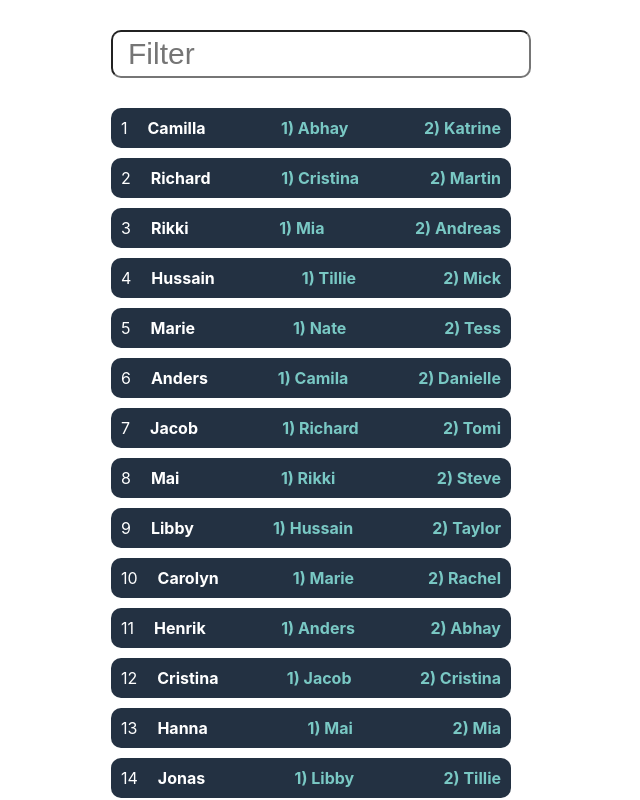
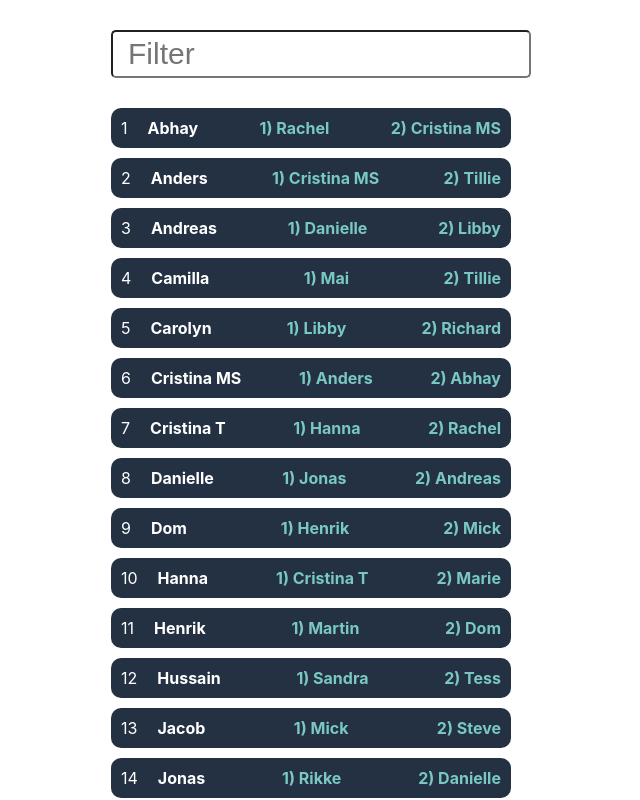
Before and after one commit to andrewszwec/matcher, a React (Create React App) app: page / in a window 1280 px wide. Shown: the top 800 px of the page, without its empty margins (329-969 px from the left). Built offline with nearby package versions, Linux system fonts and the light colour scheme.

Commit message:
adding real list

```diff
--- a/src/App.css
+++ b/src/App.css
@@ -7,7 +7,7 @@
 .input {
   padding: 5px 15px;
   width: 400;
-  border-radius: 10px;
+  border-radius: 5px;
   border-width: 2px;
   font-size: 30px;
 }
--- a/src/App.js
+++ b/src/App.js
@@ -5,37 +5,38 @@ import './App.css';
 // This holds a list of some fiction people
 // Some  have the same name but different age and id
 const USERS = [
-  { id: 1, name: 'Camilla', person1: 'Abhay', person2: 'Katrine'},
-  { id: 2, name: 'Richard', person1: 'Cristina', person2: 'Martin'},
-  { id: 3, name: 'Rikki', person1: 'Mia', person2: 'Andreas'},
-  { id: 4, name: 'Hussain', person1: 'Tillie ', person2: 'Mick'},
-  { id: 5, name: 'Marie', person1: 'Nate', person2: 'Tess'},
-  { id: 6, name: 'Anders', person1: 'Camila', person2: 'Danielle'},
-  { id: 7, name: 'Jacob', person1: 'Richard', person2: 'Tomi'},
-  { id: 8, name: 'Mai', person1: 'Rikki', person2: 'Steve'},
-  { id: 9, name: 'Libby', person1: 'Hussain', person2: 'Taylor'},
-  { id: 10, name: 'Carolyn', person1: 'Marie', person2: 'Rachel'},
-  { id: 11, name: 'Henrik', person1: 'Anders', person2: 'Abhay'},
-  { id: 12, name: 'Cristina', person1: 'Jacob', person2: 'Cristina'},
-  { id: 13, name: 'Hanna', person1: 'Mai', person2: 'Mia'},
-  { id: 14, name: 'Jonas', person1: 'Libby', person2: 'Tillie '},
-  { id: 15, name: 'Sandra', person1: 'Carolyn', person2: 'Nate'},
-  { id: 16, name: 'Dom', person1: 'Henrik', person2: 'Camila'},
-  { id: 17, name: 'Sam', person1: 'Cristina', person2: 'Richard'},
-  { id: 18, name: 'Katrine', person1: 'Hanna', person2: 'Rikki'},
-  { id: 19, name: 'Martin', person1: 'Jonas', person2: 'Hussain'},
-  { id: 20, name: 'Andreas', person1: 'Sandra', person2: 'Marie'},
-  { id: 21, name: 'Mick', person1: 'Dom', person2: 'Anders'},
-  { id: 22, name: 'Tess', person1: 'Sam', person2: 'Jacob'},
-  { id: 23, name: 'Danielle', person1: 'Katrine', person2: 'Mai'},
-  { id: 24, name: 'Tomi', person1: 'Martin', person2: 'Libby'},
-  { id: 25, name: 'Steve', person1: 'Andreas', person2: 'Carolyn'},
-  { id: 26, name: 'Taylor', person1: 'Mick', person2: 'Henrik'},
-  { id: 27, name: 'Rachel', person1: 'Tess', person2: 'Cristina'},
-  { id: 28, name: 'Abhay', person1: 'Danielle', person2: 'Hanna'},
-  { id: 29, name: 'Cristina', person1: 'Tomi', person2: 'Jonas'},
-  { id: 30, name: 'Mia', person1: 'Steve', person2: 'Sandra'},
-  { id: 31, name: 'Tillie ', person1: 'Taylor', person2: 'Dom'}
+  { id: 1, name: 'Abhay', person1: 'Rachel', person2: 'Cristina MS'},
+  { id: 2, name: 'Anders', person1: 'Cristina MS', person2: 'Tillie'},
+  { id: 3, name: 'Andreas', person1: 'Danielle', person2: 'Libby'},
+  { id: 4, name: 'Camilla', person1: 'Mai', person2: 'Tillie'},
+  { id: 5, name: 'Carolyn', person1: 'Libby', person2: 'Richard'},
+  { id: 6, name: 'Cristina MS', person1: 'Anders', person2: 'Abhay'},
+  { id: 7, name: 'Cristina T', person1: 'Hanna', person2: 'Rachel'},
+  { id: 8, name: 'Danielle', person1: 'Jonas', person2: 'Andreas'},
+  { id: 9, name: 'Dom', person1: 'Henrik', person2: 'Mick'},
+  { id: 10, name: 'Hanna', person1: 'Cristina T', person2: 'Marie'},
+  { id: 11, name: 'Henrik', person1: 'Martin', person2: 'Dom'},
+  { id: 12, name: 'Hussain', person1: 'Sandra', person2: 'Tess'},
+  { id: 13, name: 'Jacob', person1: 'Mick', person2: 'Steve'},
+  { id: 14, name: 'Jonas', person1: 'Rikke', person2: 'Danielle'},
+  { id: 15, name: 'Katrine', person1: 'Mia', person2: 'Mai'},
+  { id: 16, name: 'Libby', person1: 'Andreas', person2: 'Carolyn'},
+  { id: 17, name: 'Mai', person1: 'Katrine', person2: 'Camilla'},
+  { id: 18, name: 'Marie', person1: 'Hanna', person2: 'Sam'},
+  { id: 19, name: 'Martin', person1: 'Richard', person2: 'Henrik'},
+  { id: 20, name: 'Mia', person1: 'Katrine', person2: 'Taylor'},
+  { id: 21, name: 'Mick', person1: 'Jacob', person2: 'Dom'},
+  { id: 22, name: 'Nate', person1: 'Sam', person2: 'Steve'},
+  { id: 23, name: 'Rachel', person1: 'Cristina T', person2: 'Abhay'},
+  { id: 24, name: 'Richard', person1: 'Carolyn', person2: 'Martin'},
+  { id: 25, name: 'Rikke', person1: 'Jonas', person2: 'Tess'},
+  { id: 26, name: 'Sam', person1: 'Nate', person2: 'Marie'},
+  { id: 27, name: 'Sandra', person1: 'Hussain', person2: 'Tomi'},
+  { id: 28, name: 'Steve', person1: 'Nate', person2: 'Jacob'},
+  { id: 29, name: 'Taylor', person1: 'Tomi', person2: 'Mia'},
+  { id: 30, name: 'Tess', person1: 'Rikke', person2: 'Hussain'},
+  { id: 31, name: 'Tillie', person1: 'Camilla', person2: 'Anders'},
+  { id: 32, name: 'Tomi', person1: 'Taylor', person2: 'Sandra'}
 ];
 
 function App() {
```
